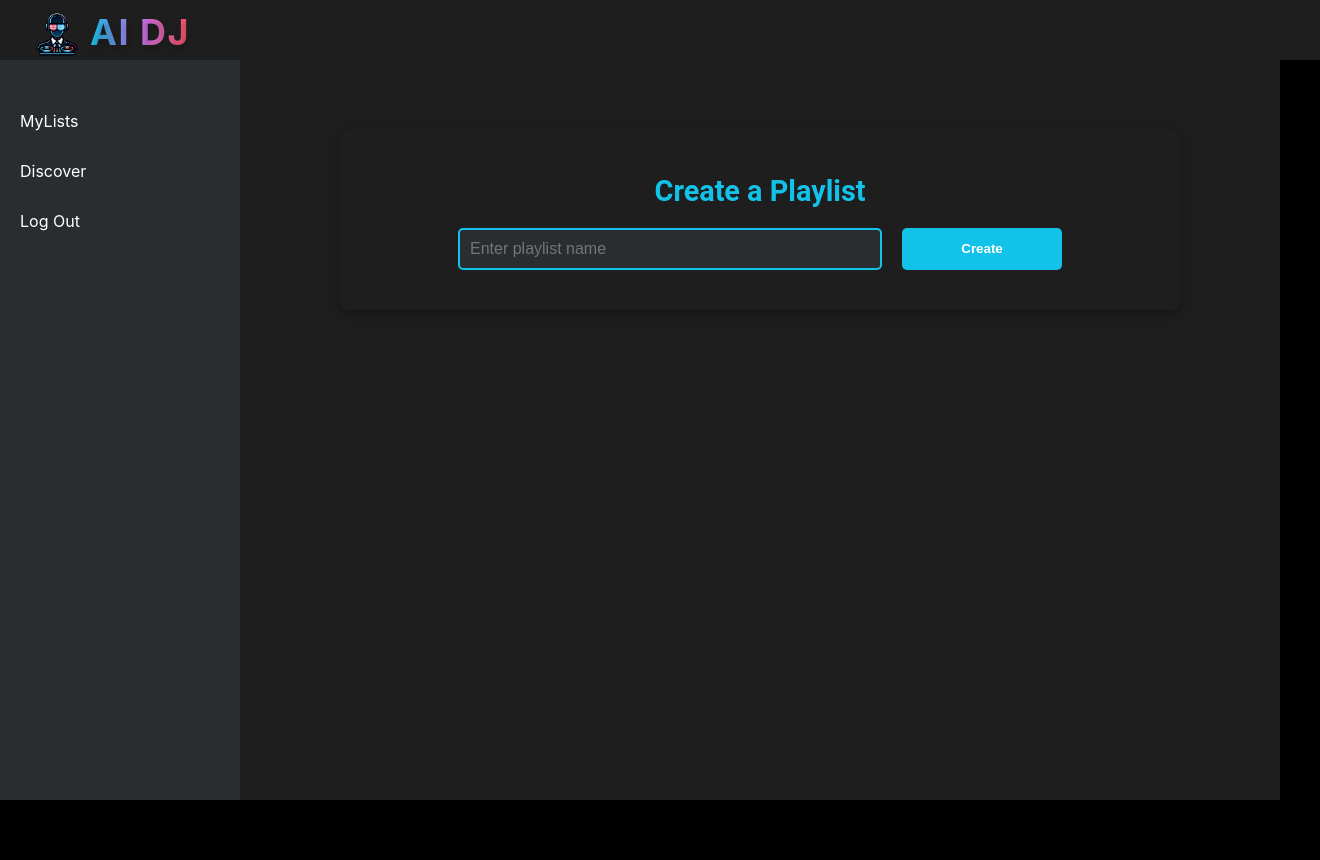
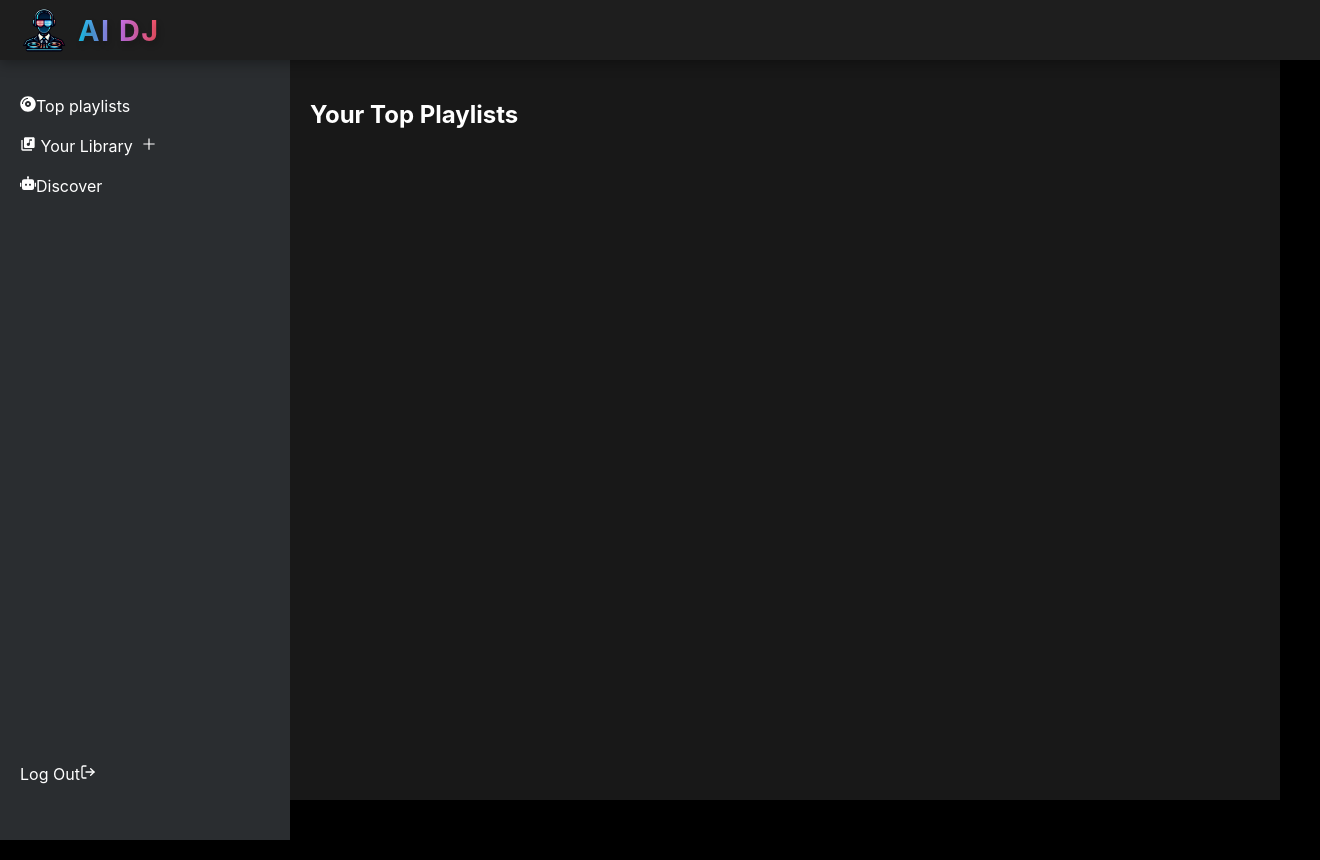
Before and after one commit to goktuggokyilmaz/webaidj.github.io, a React (Create React App) app: page /webaidj.github.io/discover in a window 1280 px wide. Shown: the whole page, 1320 px wide, since content can reach past the window. Before the commit the page ends 800 px from the top, so only its background shows below. Built offline with nearby package versions, Linux system fonts and the light colour scheme.

Commit message:
AdminPanelChanges

```diff
--- a/package.json
+++ b/package.json
@@ -9,6 +9,7 @@
     "@testing-library/user-event": "^13.5.0",
     "react": "^18.3.1",
     "react-dom": "^18.3.1",
+    "react-icons": "^5.3.0",
     "react-router-dom": "^6.26.2",
     "react-scripts": "5.0.1",
     "web-vitals": "^2.1.4"
--- a/src/Pages/ExamplePlaylist/AdminPanel.js
+++ b/src/Pages/ExamplePlaylist/AdminPanel.js
@@ -1,44 +1,92 @@
-import React, { useState } from 'react';
-import PlaylistPanel from './playlistpanel.js'; // The Playlist creation component
-import { useNavigate } from 'react-router-dom'; // Import the useNavigate hook for redirection
+import React, { useState, useEffect } from 'react';
+import PlaylistPanel from './playlistpanel.js'; // Component for creating a playlist
+import { useNavigate } from 'react-router-dom';
 import './adminpanel.css';
-import your_logo_path from "../../DJAILogo.png"
+import your_logo_path from "../../DJAILogo.png";
+import { FaCompactDisc } from "react-icons/fa";
+import { LuLogOut } from "react-icons/lu";
+import { MdLibraryMusic } from "react-icons/md";
+import { RiRobot2Fill } from "react-icons/ri";
+import { AiOutlinePlus } from "react-icons/ai";
 
 const AdminPanel = () => {
-  const [selectedContent, setSelectedContent] = useState('playlists'); // Default content
+  const [selectedContent, setSelectedContent] = useState('playlists');
+  const [isLibraryExpanded, setIsLibraryExpanded] = useState(false);
+  const [playlists, setPlaylists] = useState([]);
+  const [activePlaylist, setActivePlaylist] = useState(null); // Track the active playlist
+  const navigate = useNavigate();
+
+  useEffect(() => {
+    const storedPlaylists = JSON.parse(localStorage.getItem('playlists')) || [];
+    setPlaylists(storedPlaylists);
+  }, []);
+
   const handleLogOut = () => {
-    navigate("/"); // Redirect to the homepage when the close button is clicked
+    navigate("/");
   };
 
-  const handleContentChange = (content) => {
+  const handleContentChange = (content, playlist = null) => {
     setSelectedContent(content);
+    setActivePlaylist(playlist); // Set the active playlist if provided
+    setIsLibraryExpanded(false); // Collapse the library on content change
   };
-  const navigate = useNavigate(); // Hook to handle redirection
+
+  const toggleLibrary = () => {
+    setIsLibraryExpanded(!isLibraryExpanded);
+  };
 
   return (
     <div className="admin-panel">
-      {/* Navbar */}
       <div className="admin-navbar">
-        <img src={your_logo_path} className="admin-djai2"alt="Logo" />
-        <div className="admin-ai-dj">AI DJ</div>
+        <div className="admin-ai-logo">
+          <img src={your_logo_path} className="admin-djai2" alt="Logo" />
+          <div className="admin-ai-dj">AI DJ</div>
+        </div>
       </div>
 
-      {/* Admin panel layout */}
       <div className="admin-layout">
-        {/* Sidebar */}
         <div className="sidebar">
-          <ul className="sidebar-menu">
-            <li onClick={() => handleContentChange('playlists')}>MyLists</li>
-            <li onClick={() => handleContentChange('users')}>Discover</li>
-            <li className="admin-sidebar-logout"onClick={() => handleLogOut()}>Log Out</li>
+          <ul className="sidebar-up-menu">
+            <li onClick={() => handleContentChange('playlists')}><FaCompactDisc /> Top playlists</li>
+            <li className="library-section">
+              <div className="library-header" onClick={toggleLibrary}>
+                <MdLibraryMusic /> Your Library
+                <AiOutlinePlus
+                  className="add-playlist-button"
+                  onClick={() => handleContentChange('create-playlist')}
+                />
+              </div>
+
+              {isLibraryExpanded && (
+                <ul className="library-playlist-list">
+                  {playlists.map((playlist, index) => (
+                    <li key={index} onClick={() => handleContentChange('view-playlist', playlist)}>
+                      {playlist.name}
+                    </li>
+                  ))}
+                </ul>
+              )}
+            </li>
+            <li onClick={() => handleContentChange('discover')}><RiRobot2Fill /> Discover</li>
+          </ul>
+          <ul className='sidebar-down-menu'>
+            <li className="admin-sidebar-logout" onClick={handleLogOut}>
+              Log Out <LuLogOut />
+            </li>
           </ul>
         </div>
 
-        {/* Main Content Area */}
-        <div className="main-content">
-          {selectedContent === 'playlists' && <PlaylistPanel />}
-          {selectedContent === 'users' && <h2>Users Section</h2>}
-          {selectedContent === 'settings' && <h2>Settings Section</h2>}
+        <div className="admin-main-content">
+          {selectedContent === 'playlists' && <h2>Your Top Playlists</h2>}
+          {selectedContent === 'create-playlist' && <PlaylistPanel />}
+          {selectedContent === 'view-playlist' && activePlaylist && (
+            <div>
+              <h2>{activePlaylist.name}</h2>
+              <p>Playlist details will be shown here.</p>
+              {/* Add more components or details here as needed */}
+            </div>
+          )}
+          {selectedContent === 'discover' && <h2>Discover Section</h2>}
         </div>
       </div>
     </div>
--- a/src/Pages/ExamplePlaylist/adminpanel.css
+++ b/src/Pages/ExamplePlaylist/adminpanel.css
@@ -8,86 +8,166 @@
   align-items: center;
   padding: 0 20px;
   box-shadow: 0 4px 12px rgba(0, 0, 0, 0.3);
+  position: fixed;
+  top: 0;
+  z-index: 100;
+}
+
+.admin-ai-logo {
+  display: flex;
+  justify-content: center;
+  align-items: center;
 }
 
 .admin-djai2 {
   width: 48px;
   height: 48px;
-    position: absolute;
-    left: 33px;
-    top: 10px;
+  margin-right: 10px; /* Spacing between logo and text */
 }
 
 .admin-ai-dj {
-    width: auto;
-    height: 46px;
-    position: absolute;
-    left: 90px;
-    top: 10px;
-    color: #13dcee;
-    font-size: 36px;
+  font-size: 1.8rem;
   font-family: 'Inter', sans-serif;
   font-weight: 700;
-
-    /* Modern enhancements */
-    background: linear-gradient(90deg, #12c2e9, #c471ed, #f64f59); /* Gradient effect */
-    -webkit-background-clip: text; /* Clip gradient to text */
-    -webkit-text-fill-color: transparent; /* Make the text transparent to show the gradient */
-
-    text-shadow: 2px 4px 6px rgba(0, 0, 0, 0.2); /* Subtle shadow for depth */
-    letter-spacing: 1.5px; /* Spacing for cleaner look */
-    transition: transform 0.3s ease, text-shadow 0.3s ease; /* Smooth transitions */
+  color: #13dcee;
+  background: linear-gradient(90deg, #12c2e9, #c471ed, #f64f59);
+  -webkit-background-clip: text;
+  -webkit-text-fill-color: transparent;
+  text-shadow: 2px 4px 6px rgba(0, 0, 0, 0.2);
+  letter-spacing: 1.5px;
+  transition: transform 0.3s ease, text-shadow 0.3s ease;
   cursor: pointer;
-
 }
 
-  .admin-ai-dj:hover,.admin-djai2:hover {
-    transform: scale(1.05); /* Slight zoom effect on hover */
+.admin-ai-dj:hover, .admin-djai2:hover {
+  transform: scale(1.05); /* Zoom effect on hover */
   text-shadow: 4px 8px 10px rgba(0, 0, 0, 0.3); /* Stronger shadow on hover */
 }
-
 
 /* Admin panel layout */
 .admin-layout {
   display: flex;
-    height: calc(100vh - 60px); /* Fill the height excluding the navbar */
+  height: calc(100vh - 60px); /* Full height excluding the navbar */
+  margin-top: 60px; /* Offset for the fixed navbar */
 }
 
 /* Sidebar */
 .sidebar {
-    width: 200px;
+  width: 250px;
   background-color: #2a2d30;
   padding: 20px;
   display: flex;
   flex-direction: column;
+  justify-content: space-between;
+  height: 100%;
+  transition: width 0.3s ease;
 }
 
-  .sidebar-menu {
-    list-style-type: none;
+.sidebar.expanded {
+  width: 350px; /* Expanded width */
+}
+
+.sidebar-up-menu,
+.sidebar-down-menu {
+  list-style: none;
   padding: 0;
 }
 
-  .sidebar-menu li {
+.sidebar-up-menu li,
+.sidebar-down-menu li {
+  display: flex;
+  align-items: flex-start;
   color: white;
-    padding: 15px 0;
+  margin-bottom: 20px;
   cursor: pointer;
-    transition: background-color 0.3s ease;
+  transition: color 0.3s ease, transform 0.3s ease;
 }
 
-  .sidebar-menu li:hover {
+.sidebar-up-menu li:hover,
+.sidebar-down-menu li:hover {
   color: #12c2e9;
-    transform: scale(1.05); /* Slight zoom effect on hover */
+  transform: scale(1.05);
 }
 
-  .admin-sidebar-logout {
-    top: 400px;
+/* Ensures the bottom logout menu stays at the bottom */
+.sidebar-down-menu {
+  margin-top: auto;
+}
+
+.add-playlist-button {
+  position: relative;
+  margin-left: 8px;
+  cursor: pointer;
+  color: #fff;
+  transition: color 0.3s ease, transform 0.3s ease;
+}
+
+.add-playlist-button:hover {
+  color: #00ff33;
+  background-color: #3a3d40;
+  border-radius: 50%;
+  transform: scale(1.2);
+}
+
+/* Tooltip styling for top-left position */
+.add-playlist-button::after {
+  content: "Create playlist";
+  position: absolute;
+  top: -35px; /* Adjust height above button */
+  left: -85px; /* Adjust for top-left alignment */
+  background-color: #3a3d40;
+  color: #fff;
+  padding: 4px 8px;
+  border-radius: 4px;
+  font-size: 0.9rem;
+  white-space: nowrap;
+  box-shadow: 0 2px 8px rgba(0, 0, 0, 0.2);
+  opacity: 0;
+  visibility: hidden;
+  transition: opacity 0.3s ease, visibility 0.3s ease;
+}
+
+.add-playlist-button:hover::after {
+  opacity: 1;
+  visibility: visible;
+}
+
+/* Collapsible Library Playlists */
+.library-section {
+  position: relative;
+  display: flex;
+  flex-direction: column;
+  align-items: flex-start;
+}
+
+
+.library-playlist-list {
+  max-height: 200px;
+  overflow-y: auto;
+  background-color: #2a2d30;
+  padding: 10px;
+  border-radius: 5px;
+  margin-top: 10px; /* Space between "Your Library" and the list */
+  width: 100%; /* Full width of the sidebar */
+  transition: max-height 0.3s ease;
+  box-shadow: 0px 4px 8px rgba(0, 0, 0, 0.2);
+}
+
+.library-playlist-list li {
+  padding: 8px;
+  cursor: pointer;
+  transition: background-color 0.2s ease;
+}
+
+.library-playlist-list li:hover {
+  background-color: #3a3d40;
 }
 
 /* Main content area */
-  .main-content {
-    flex-grow: 1;
-    background-color: #1e1e1e;
+.admin-main-content {
+  flex: 1;
   padding: 20px;
+  background-color: #181818;
   color: white;
   overflow-y: auto;
 }
--- a/src/Pages/ExamplePlaylist/playlistpanel.css
+++ b/src/Pages/ExamplePlaylist/playlistpanel.css
@@ -1,99 +1,106 @@
-/* Main container for the playlist panel */
+/* Styles for the playlist panel */
 .playlist-panel {
-    width: 800px;
-    margin: 50px auto;
   padding: 20px;
-    background-color: #1e1e1e;
+  color: #fff;
+  background-color: #1c1c1e;
   border-radius: 8px;
-    box-shadow: 0 4px 12px rgba(0, 0, 0, 0.3);
-    color: white;
-    font-family: 'Roboto', sans-serif;
+  box-shadow: 0 4px 12px rgba(0, 0, 0, 0.2);
 }
 
-  /* Title */
-  .playlist-panel h2 {
-    text-align: center;
-    font-size: 1.8rem;
-    margin-bottom: 20px;
-    color: #12c2e9;
-  }
-
-  /* Playlist Form */
+/* Playlist Creation Form */
 .playlist-form {
   display: flex;
-    justify-content: center;
+  flex-direction: row;
+  gap: 10px;
   margin-bottom: 20px;
 }
 
-  .playlist-input {
-    width: 50%;
+.playlist-input,
+.file-input,
+.create-button {
   padding: 10px;
-    border: 2px solid #12c2e9;
+  font-size: 1rem;
+  border: 1px solid #444;
   border-radius: 5px;
-    background-color: #2a2d30;
-    color: white;
-    font-size: 1rem;
-    outline: none;
-    transition: border-color 0.3s ease;
+  background-color: #2c2c2e;
+  color: #fff;
+  transition: border-color 0.3s, background-color 0.3s;
 }
 
-  .playlist-input:focus {
-    border-color: #c471ed;
+.playlist-input:focus,
+.file-input:focus,
+.create-button:hover {
+  border-color: #13dcee;
+  background-color: #333;
 }
 
-  /* Create Button */
 .create-button {
-    width: 20%;
-    padding: 10px;
-    margin-left: 20px;
-    background-color: #12c2e9;
+  background-color: #4e94d4;
+  color: #fff;
   border: none;
-    border-radius: 5px;
-    color: white;
-    font-weight: bold;
   cursor: pointer;
-    transition: background-color 0.3s ease;
+  padding: 10px 20px;
+  font-weight: 600;
+  transition: background-color 0.3s;
 }
 
 .create-button:hover {
-    background-color: #f64f59;
+  background-color: #0bb5d4;
 }
 
-  /* Playlist List */
-  .playlist-list {
-    list-style-type: none;
+/* Song List Styles */
+.song-list {
+  list-style: none;
   padding: 0;
+  margin-top: 20px;
 }
 
-  .playlist-item {
+.song-item {
   display: flex;
-    justify-content: space-between;
-    padding: 10px;
+  align-items: center;
+  gap: 15px;
+  padding: 15px;
+  background-color: #2a2a2c;
+  border-radius: 8px;
   margin-bottom: 10px;
-    background-color: #2a2d30;
-    border-radius: 5px;
-    transition: background-color 0.3s ease;
+  transition: background-color 0.3s, transform 0.2s;
 }
 
-  .playlist-item:hover {
-    background-color: #3a3d40;
+.song-item:hover {
+  background-color: #333;
+  transform: scale(1.02);
 }
 
-  .playlist-item span {
+.song-name {
+  flex: 1;
   font-size: 1rem;
+  font-weight: 500;
+  color: #e0e0e0;
 }
 
-  /* Delete Button */
+/* Audio Player Styling */
+.audio-player {
+  flex-basis: 400px;
+  border-radius: 5px;
+  outline: none;
+  background-color: #1c1c1e;
+}
+
+/* Modern Delete Button */
 .delete-button {
-    background-color: #f64f59;
+  background-color: #ff4d4d;
+  width: 90px;
+  color: #fff;
+  padding: 8px 12px;
+  font-size: 0.9rem;
+  font-weight: 600;
   border: none;
-    color: white;
-    padding: 5px 10px;
   border-radius: 5px;
   cursor: pointer;
-    transition: background-color 0.3s ease;
+  transition: background-color 0.3s, transform 0.2s;
 }
 
 .delete-button:hover {
-    background-color: #c471ed;
+  background-color: #ff3333;
+  transform: scale(1.05);
 }
--- a/src/Pages/ExamplePlaylist/playlistpanel.js
+++ b/src/Pages/ExamplePlaylist/playlistpanel.js
@@ -1,16 +1,35 @@
-import React, { useState } from 'react';
-import './playlistpanel.css'; // Import the CSS file
+import React, { useState, useEffect } from 'react';
+import './playlistpanel.css';
 
 const PlaylistPanel = () => {
-  const [playlistName, setPlaylistName] = useState(''); // State to store the input
-  const [playlists, setPlaylists] = useState([]); // State to store the list of playlists
+  const [playlistName, setPlaylistName] = useState('');
+  const [currentPlaylist, setCurrentPlaylist] = useState([]);
 
-  // Handle the change in the input field
+  // Generate default playlist name based on existing local storage data
+  useEffect(() => {
+    setPlaylistName(generateDefaultPlaylistName());
+  }, []);
+
+  const generateDefaultPlaylistName = () => {
+    const savedPlaylists = JSON.parse(localStorage.getItem('playlists')) || [];
+    const lastPlaylistId = savedPlaylists.length > 0
+      ? parseInt(savedPlaylists[savedPlaylists.length - 1].name.match(/\d+/)[0], 10)
+      : 0;
+    return `Playlist#${lastPlaylistId + 1}`;
+  };
+
   const handleInputChange = (e) => {
     setPlaylistName(e.target.value);
   };
 
-  // Handle the form submission
+  const handleFileChange = (e) => {
+    const files = Array.from(e.target.files);
+    const mp3Files = files
+      .filter((file) => file.type === 'audio/mpeg')
+      .map((file) => ({ name: file.name, url: URL.createObjectURL(file) }));
+    setCurrentPlaylist([...currentPlaylist, ...mp3Files]);
+  };
+
   const handleFormSubmit = (e) => {
     e.preventDefault();
 
@@ -19,20 +38,31 @@ const PlaylistPanel = () => {
       return;
     }
 
-    // Add new playlist to the list
-    setPlaylists([...playlists, playlistName]);
-    setPlaylistName(''); // Clear the input after adding
+    if (currentPlaylist.length === 0) {
+      alert('Please add some songs to the playlist');
+      return;
+    }
+
+    // Save new playlist in local storage
+    const savedPlaylists = JSON.parse(localStorage.getItem('playlists')) || [];
+    const newPlaylist = { name: playlistName, songs: currentPlaylist };
+    localStorage.setItem('playlists', JSON.stringify([...savedPlaylists, newPlaylist]));
+
+    // Reset form inputs
+    setPlaylistName(generateDefaultPlaylistName());
+    setCurrentPlaylist([]);
+    alert('Playlist created successfully!');
   };
 
-  // Function to delete a playlist
-  const handleDeletePlaylist = (indexToDelete) => {
-    const updatedPlaylists = playlists.filter((_, index) => index !== indexToDelete);
-    setPlaylists(updatedPlaylists);
+  const handleDeleteSong = (indexToDelete) => {
+    const updatedSongs = currentPlaylist.filter((_, index) => index !== indexToDelete);
+    setCurrentPlaylist(updatedSongs);
   };
+
 
   return (
     <div className="playlist-panel">
-      <h2>Create a Playlist</h2>
+      <h2>Create Your Playlist</h2>
 
       {/* Playlist Creation Form */}
       <form className="playlist-form" onSubmit={handleFormSubmit}>
@@ -43,19 +73,28 @@ const PlaylistPanel = () => {
           placeholder="Enter playlist name"
           className="playlist-input"
         />
-        <button type="submit" className="create-button">Create</button>
+        <input
+          type="file"
+          accept=".mp3"
+          multiple
+          onChange={handleFileChange}
+          className="file-input"
+        />
+        <button type="submit" className="create-button">Save Playlist</button>
       </form>
 
-      {/* Display List of Playlists */}
-      <ul className="playlist-list">
-        {playlists.map((playlist, index) => (
-          <li key={index} className="playlist-item">
-            <span>{playlist}</span>
+      {/* Display Current Playlist Songs as a List */}
+      <h3>Playlist Songs</h3>
+      <ul className="song-list">
+        {currentPlaylist.map((song, index) => (
+          <li key={index} className="song-item">
+            <span className="song-name">{song.name}</span>
+            <audio controls src={song.url} className="audio-player" />
             <button
               className="delete-button"
-              onClick={() => handleDeletePlaylist(index)}
+              onClick={() => handleDeleteSong(index)}
             >
-              Delete
+              Remove
             </button>
           </li>
         ))}
```
Also changed, not shown: 1 other file (tests, documents, lock files or other folders). Lines whose indentation alone changed are shown as unchanged.
